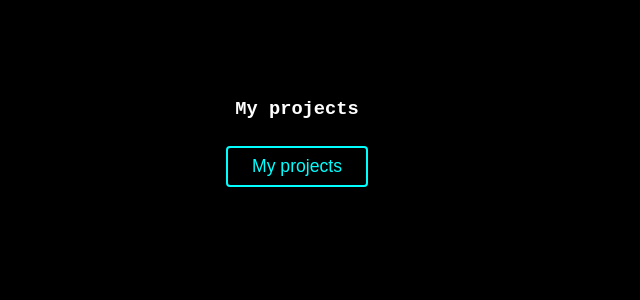
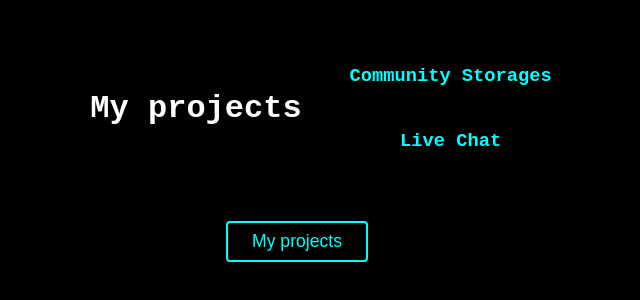
Before and after one commit to amabelleS/my-protfolio, a React (Create React App) app: page / in a window 1280 px wide. Shown: the part 1927-2227 px from the top of the page, without its empty margins (343-983 px from the left). Built offline with nearby package versions, Linux system fonts and the light colour scheme; a web font is replaced by a local one.

Commit message:
home projects links

```diff
--- a/src/pages/About.js
+++ b/src/pages/About.js
@@ -47,8 +47,8 @@ const About = () => {
             />
           </h1>
           <p className="about-main">
-            Background as a cognitive psychologist, so I’m all about the
-            user-experience. With passion to build and design web applications
+            With a background as a cognitive psychologist, I’m all about the
+            user-experience. I'm passionate to build and design web applications
             that will provide us, as individuals and as the community online
             spaces that will help us manage ourselves, share knowledge, and
             build together sustainable communities. So, I started to learn how
--- a/src/pages/Home.css
+++ b/src/pages/Home.css
@@ -151,6 +151,29 @@
   background-color: rgba(0, 0, 0, 0.5);
 }
 
+.home_project h1 {
+  margin: 3rem;
+}
+
+.home_projects_main {
+  margin: 2.4rem;
+}
+
+.home_projects_main_list a {
+  text-decoration: none;
+  color: aqua;
+}
+
+.home_projects_main {
+  display: flex;
+}
+
+.home_projects_main_list {
+  display: flex;
+  flex-direction: column;
+  justify-content: space-evenly;
+}
+
 .second {
   height: 100vh;
   width: 100vw;
--- a/src/pages/Home.js
+++ b/src/pages/Home.js
@@ -58,7 +58,21 @@ const Home = () => {
 
         {/* <div className="second">Hoo</div> */}
         <div className="home_project">
-          <h3>My projects</h3>
+          <div className="home_projects_main">
+            <h1>My projects</h1>
+            <div className="home_projects_main_list">
+              <article>
+                <a href="https://community-storages.web.app/">
+                  <h3>Community Storages</h3>
+                </a>
+              </article>
+              <article>
+                <a href="https://live-chat-24679.web.app/">
+                  <h3>Live Chat</h3>
+                </a>
+              </article>
+            </div>
+          </div>
           <Button to="/projets">My projects</Button>
         </div>
         <div className="second">
--- a/src/shared/components/FormElements/Button.css
+++ b/src/shared/components/FormElements/Button.css
@@ -50,7 +50,9 @@
 }
 
 .button--small {
-  font-size: 0.8rem;
+  font-size: 0.4rem;
+  padding: 0.5rem 0.5rem;
+  border: 1px solid #01ffff;
 }
 
 .button--big {
```
Also changed, not shown: src/pages/About.css (+0 -20 lines).
